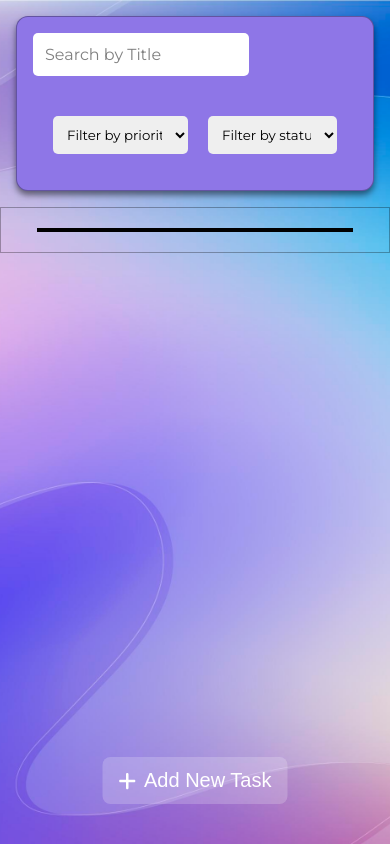
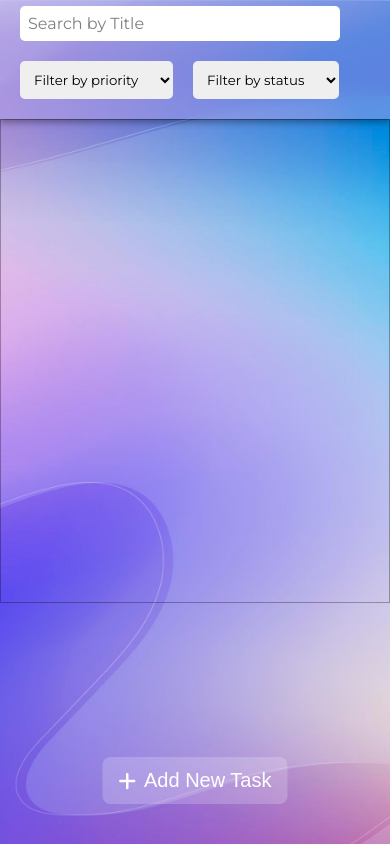
Before and after one commit to iamAlinaaa/task-app, a React (Create React App) app: page / in a window 390 px wide. Built offline with nearby package versions, Linux system fonts and the light colour scheme.

Commit message:
style changes

```diff
--- a/src/App.module.css
+++ b/src/App.module.css
@@ -1,13 +1,10 @@
 .tasks-container {
-
-  overflow-y: auto; /* Enable vertical scrolling when content overflows the container */
-  border: 1px solid var(--gray-alpha-3); /* Border for visualization */
-
+  overflow-y: auto;
+  border: 1px solid var(--gray-alpha-3);
   padding: 20px;
-
   display: flex;
   justify-content: center;
-  align-items: center;
+  align-items: self-start;
 }
 
 .bottom-button-container {
--- a/src/App.tsx
+++ b/src/App.tsx
@@ -43,9 +43,9 @@ function App() {
   return (
     <AppBackground>
       <Header tasksData={allTasks} setFilteredTasks={setFilteredTasks} />
-      <div className={styles["tasks-container"]}>
+      {/* <div className={styles["tasks-container"]}> */}
         <TaskList tasksData={filteredTasks} onEditTask={handleEditTask} />
-      </div>
+      {/* </div> */}
       <div className={styles["bottom-button-container"]}>
         <AddTaskButton onClick={addNewTask} />
       </div>
--- a/src/assets/css/variables.module.css
+++ b/src/assets/css/variables.module.css
@@ -14,4 +14,5 @@
   --white-alpha-3: rgba(255, 255, 255, 0.3);
   --white-alpha-5: rgba(255, 255, 255, 0.5);
   --white-alpha-7: rgba(255, 255, 255, 0.7);
+  --violet-alpha-5: rgba(181, 165, 238, 0.5)
 }
--- a/src/components/header/header.tsx
+++ b/src/components/header/header.tsx
@@ -63,7 +63,6 @@ const Header: React.FC<Properties> = ({ tasksData, setFilteredTasks }) => {
   };
 
   return (
-    // <div className={styles["header-container"]}>
     <form className={styles["header-container"]} autoComplete="off">
       <label className={styles["search-container"]}>
         <input
@@ -73,7 +72,7 @@ const Header: React.FC<Properties> = ({ tasksData, setFilteredTasks }) => {
           onChange={handleSearchChange}
         />
       </label>
-      <div className={styles['filters']}>
+      <div className={styles["filters"]}>
         <label className={styles["filter-container"]}>
           <select name="priority" onChange={handlePriorityChange}>
             <option value="">Filter by priority</option>
@@ -92,10 +91,7 @@ const Header: React.FC<Properties> = ({ tasksData, setFilteredTasks }) => {
         </label>
       </div>
     </form>
-    // </div>
   );
 };
 
 export { Header };
-
-// max-width: var(--container-width);
--- a/src/components/header/styles.module.css
+++ b/src/components/header/styles.module.css
@@ -1,16 +1,12 @@
 @import "../../assets/css/variables.module.css";
 .header-container {
-  background: var(--violet-200);
-  border: 1px solid var(--gray-alpha-3);
-  border-radius: 12px;
-  padding: 16px;
-  margin: 16px;
-  box-shadow: 0px 4px 6px var(--gray-alpha-5);
+  background: var(--violet-alpha-5);
+  backdrop-filter: blur(8px);
+  box-shadow: 0px 4px 6px var(--gray-alpha-3);
   display: flex;
   justify-content: space-between;
   align-items: center;
   flex-wrap: wrap;
-  gap: 20px 25px;
   font-family: "Montserrat", sans-serif;
 }
 
@@ -19,8 +15,6 @@
   justify-content: space-between;
   align-items: center;
   margin: 10px;
-
-
 }
 .filter-container {
   margin: 10px;
@@ -30,16 +24,19 @@
 }
 
 .filter-container select {
-  font-family: 'Montserrat', sans-serif;
+  font-family: "Montserrat", sans-serif;
 }
 
 .search-container input {
-  padding: 10px;
+  padding: 6px;
   border: 2px solid transparent;
   border-radius: 5px;
   outline: none;
   font-size: 16px;
   font-family: "Montserrat", sans-serif;
+  margin-left: 20px;
+  margin-top: 6px;
+  width: 320px;
 }
 
 .search-container input::placeholder {
--- a/src/components/task-item/styles.module.css
+++ b/src/components/task-item/styles.module.css
@@ -8,9 +8,9 @@
   margin: 10px;
   box-shadow: 0px 4px 6px var(--gray-alpha-5);
   width: 200px;
+  height: 260px;
   display: inline-block;
   backdrop-filter: blur(10px);
-
 }
 
 .priority-status-container {
@@ -48,11 +48,11 @@
   padding: 6px;
 }
 
-
 .icon-container {
   display: flex;
   justify-content: space-between;
   align-items: center;
+
 }
 
 .button {
@@ -68,3 +68,24 @@
 .button:hover {
   background: var(--gray-alpha-3);
 }
+
+.task-item h3 {
+  white-space: pre-wrap;
+  display: -webkit-box;
+  -webkit-line-clamp: 1;
+  -webkit-box-orient: vertical;
+  overflow: hidden;
+  text-overflow: ellipsis;
+  font-size: 14px;
+}
+
+.description {
+  white-space: pre-wrap;
+  display: -webkit-box;
+  -webkit-line-clamp: 7;
+  -webkit-box-orient: vertical;
+  overflow: hidden;
+  text-overflow: ellipsis;
+  font-size: 12px;
+  height: 100px;
+}
--- a/src/components/task-item/task-item.tsx
+++ b/src/components/task-item/task-item.tsx
@@ -33,9 +33,9 @@ const TaskItem: React.FC<Properties> = ({ task, onEditTask }) => {
   };
 
   return (
-    <div className={styles["task-item"]}>
+    <li className={styles["task-item"]}>
       <h3>{task.title !== "" ? task.title : "Add your title"}</h3>
-      <p>
+      <p className={styles["description"]}>
         {task.description !== "" ? task.description : "Add your description"}
       </p>
       <div className={styles["priority-status-container"]}>
@@ -83,7 +83,7 @@ const TaskItem: React.FC<Properties> = ({ task, onEditTask }) => {
           <FontAwesomeIcon icon={faTrashCan} fontSize={16} />
         </button>
       </div>
-    </div>
+    </li>
   );
 };
 
--- a/src/components/task-list/styles.module.css
+++ b/src/components/task-list/styles.module.css
@@ -1,6 +1,39 @@
 .task-list-container {
-    width: 80vw;
-    max-height: 70vh;
-    border: 2px solid black;
-    align-self: center;
+  padding: 30px 20px;
+  height: 70vh;
+  display: grid;
+  grid-template-columns: repeat(auto-fill, minmax(260px, auto));
+  justify-content: center;
+  gap: 20px;
+  overflow-y: auto;
+  border: 1px solid var(--gray-alpha-3);
+  margin: 0 auto;
+}
+
+@media screen and (max-width: 480px) {
+  .task-list-container {
+    height: 40vh;
   }
+}
+
+@media screen and (max-height: 900px),
+  screen and (max-width: 768px) and (max-height: 1024px) {
+  .task-list-container {
+    height: 70vh;
+  }
+}
+
+@media screen and (max-height: 600px),
+  screen and (max-width: 480px),
+  only screen and (max-width: 1080px) and (max-height: 2340px) {
+  .task-list-container {
+    height: 60vh;
+  }
+}
+
+@media only screen and (max-width: 280px) and (max-height: 665px),
+  only screen and (max-width: 840px) and (max-height: 1960px) {
+  .task-list-container {
+    height: 50vh;
+  }
+}
--- a/src/components/task-list/task-list.tsx
+++ b/src/components/task-list/task-list.tsx
@@ -11,11 +11,11 @@ type Properties = {
 
 const TaskList: React.FC<Properties> = ({ tasksData, onEditTask }) => {
   return (
-    <div className={styles["task-list-container"]}>
-      {tasksData.map((task: Task) => (
-        <TaskItem key={task.id} task={task} onEditTask={onEditTask} />
-      ))}
-    </div>
+      <ul className={styles["task-list-container"]}>
+        {tasksData.map((task: Task) => (
+          <TaskItem key={task.id} task={task} onEditTask={onEditTask} />
+        ))}
+      </ul>
   );
 };
 
--- a/src/components/task-modal/task-modal.tsx
+++ b/src/components/task-modal/task-modal.tsx
@@ -54,6 +54,7 @@ const TaskModal: React.FC<Properties> = ({ isOpen, onClose }) => {
           />
           <textarea
             className={styles["input"]}
+            maxLength={300}
             rows={7}
             placeholder="Description"
             value={newTask.description}
```
Lines whose indentation alone changed are shown as unchanged.
